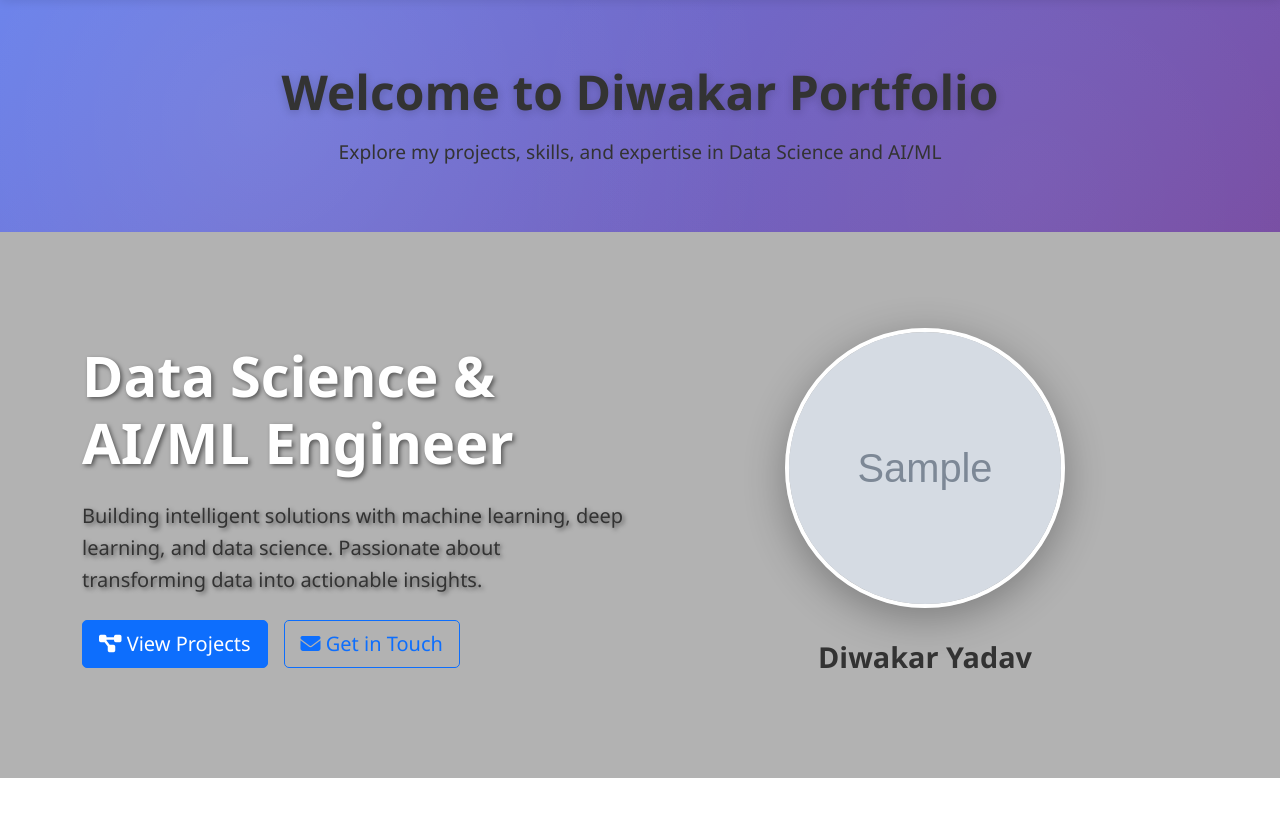
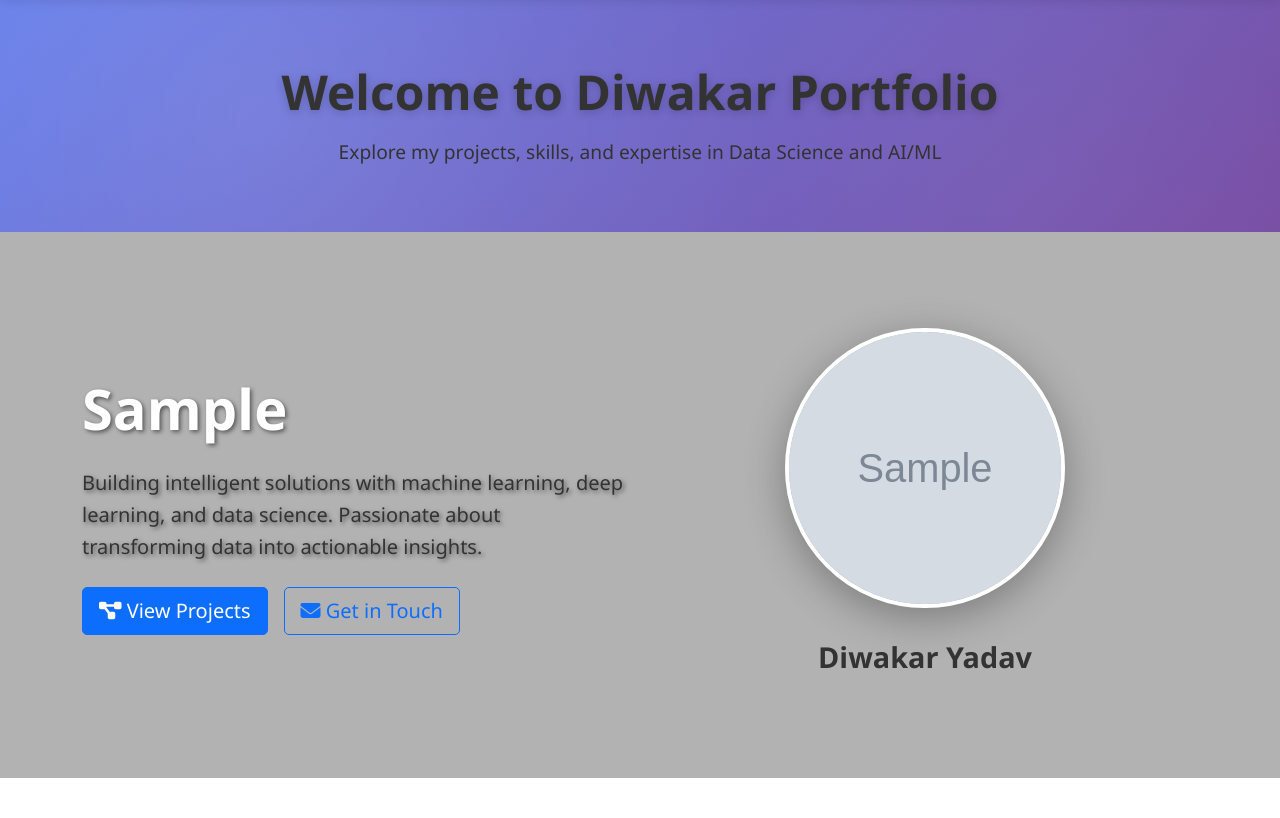
Before and after one commit to diwakar221718/my_portfolio, a Flask app: page / in a window 1280 px wide. Shown: the part 65-883 px from the top of the page. Run offline with Flask 3, Linux system fonts and the light colour scheme; tables that the repository leaves empty hold one stand-in row (values such as "Sample post"); grey boxes marked "Sample" are stand-in pictures.

Commit message:
Make hero title dynamic: pull from About post field for admin control

```diff
--- a/templates/index.html
+++ b/templates/index.html
@@ -16,7 +16,7 @@
     <div class="container py-5">
         <div class="row align-items-center">
             <div class="col-lg-6">
-                <h1 class="display-4 fw-bold mb-4">Data Science & AI/ML Engineer</h1>
+                <h1 class="display-4 fw-bold mb-4">{% if about and about.post %}{{ about.post }}{% else %}Data Science & AI/ML Engineer{% endif %}</h1>
                 <p class="lead mb-4">Building intelligent solutions with machine learning, deep learning, and data science. Passionate about transforming data into actionable insights.</p>
                 <div class="d-flex gap-3">
                     <a href="{{ url_for('projects') }}" class="btn btn-primary btn-lg">
```
